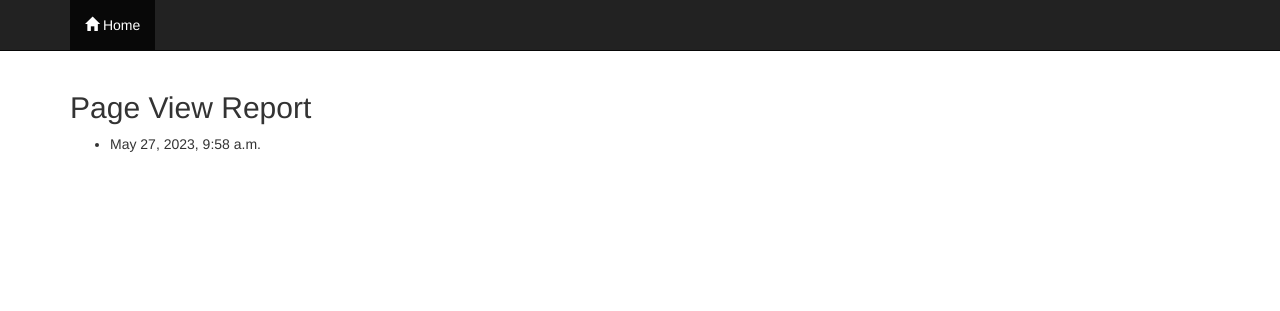
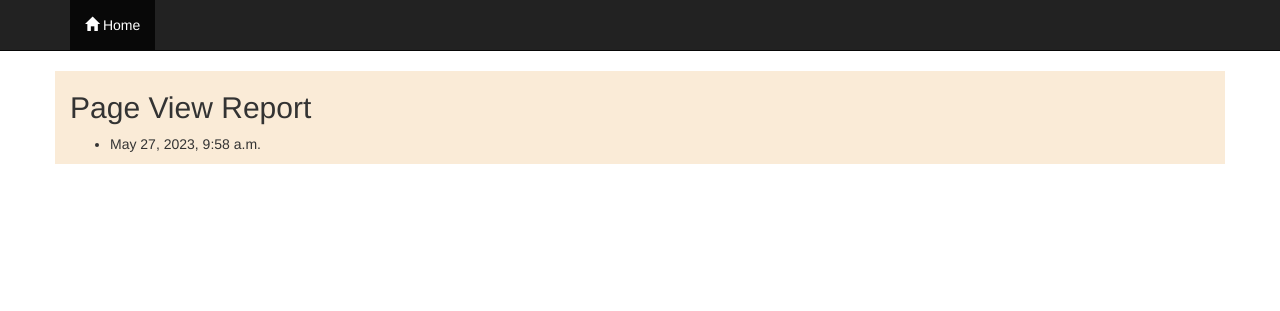
Before and after one commit to mulenokivan/devops-final-task, a Django app: page / in a window 1280 px wide. Shown: the top 311 px of the page. Run offline with Django 4.2, Linux system fonts and the light colour scheme; data comes from the database, SQL or seed files in the repository; some libraries are stand-ins or nearby versions.

Commit message:
ci\cd test

```diff
--- a/sampleapp/templates/index.html
+++ b/sampleapp/templates/index.html
@@ -2,7 +2,7 @@
 {% load static %}
 
 {% block content %}
-  <div class="container">
+  <div class="container" style="background-color: antiquewhite;">
 
 
 <h2>Page View Report</h2>
```
